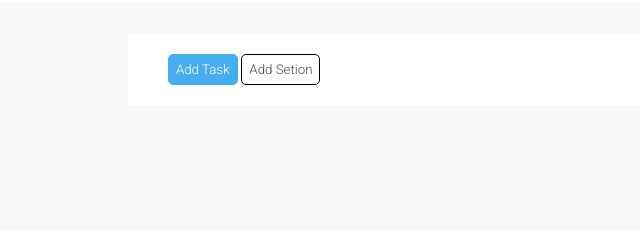
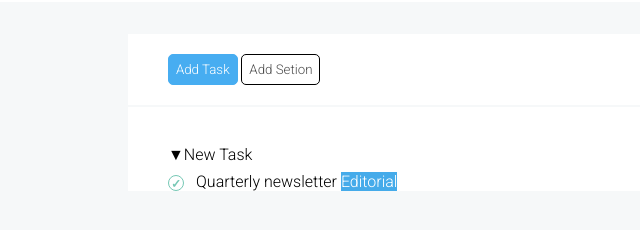
Before and after one commit to matte887/html-css-toboolist, a plain HTML site: page index.html in a window 1280 px wide. Shown: the part 98-328 px from the top of the page, without its empty margins (0-640 px from the left). Drawn offline with Linux system fonts and the light colour scheme.

Commit message:
main - work in progress

```diff
--- a/css/style.css
+++ b/css/style.css
@@ -19,6 +19,11 @@ body {
 
 .mt-2 {
     margin-top: 2em;
+}
+
+.ptl-2 {
+    padding-top: 30px;
+    padding-left: 40px;
 }
 
 /* HEADER */
@@ -65,3 +70,38 @@ nav .container {
 }
 
 /* MAIN */
+main .container {
+    margin-top: 2px;
+}
+
+main ul {
+    list-style: none;
+}
+
+main li {
+    padding-top: .5em;
+    vertical-align: middle;
+}
+
+.checkmark {
+    color: #76c8b5;
+    border-width: 1px;
+    border-style: solid;
+    border-color: #76c8b5;
+    border-radius: 50%;
+    width: 16px;
+    height: 16px;
+    display: inline-block;
+    text-align: center;
+    line-height: 16px;
+    margin-right: 1em;
+    font-size: 12px;
+    vertical-align: middle;
+    font-weight: bold;
+}
+
+.label {
+    background-color: #45abea;
+    color: white;
+
+}
--- a/index.html
+++ b/index.html
@@ -29,8 +29,11 @@
 
     <!-- main -->
     <main>
-        <div class="container">
-
+        <div class="container ptl-2">
+            <ul>
+                <li>&#9660;New Task</li>
+                <li><div class="checkmark">&check;</div>Quarterly newsletter <span class="label">Editorial</span></li>
+            </ul>
         </div>
     </main>
     <!-- /main -->
```
